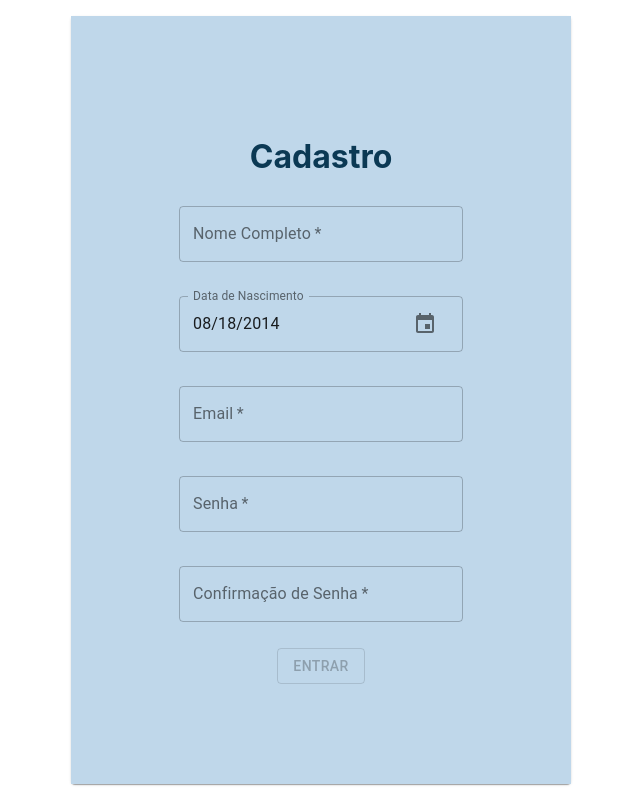
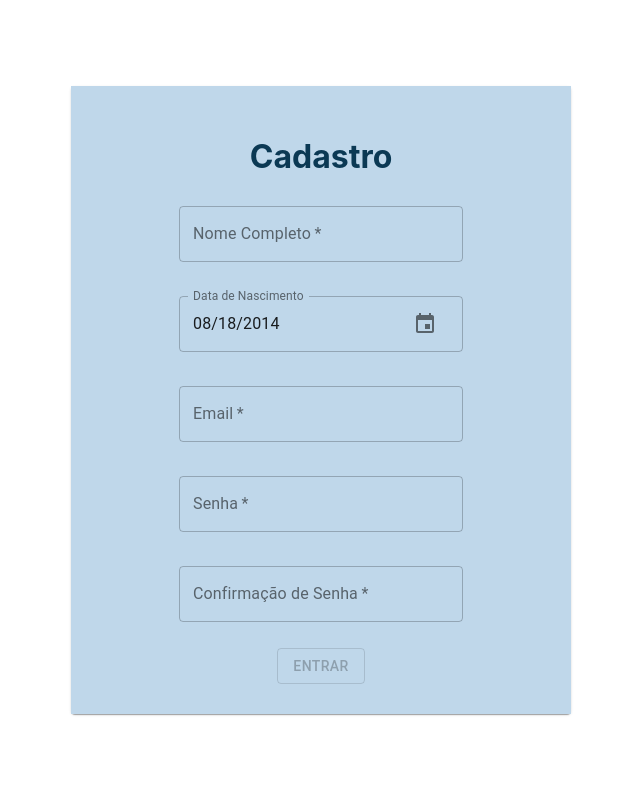
Before and after one commit to aninhantunes/React, a React (Create React App) app: page /ecommerce/registro in a window 1280 px wide. Shown: the whole page, without its empty margins (319-959 px from the left). Built offline with nearby package versions, Linux system fonts and the light colour scheme.

Commit message:
detalhes

```diff
--- a/src/routers/public/register/views/index.jsx
+++ b/src/routers/public/register/views/index.jsx
@@ -97,7 +97,7 @@ const useStyles = makeStyles((theme) => ({
     alignItems: 'center',
     justifyContent: 'center',
     margin: 'auto',
-    padding: '100px',
+    padding: '30px 100px',
     backgroundColor: '#bfd7ea',
   },
 
```
